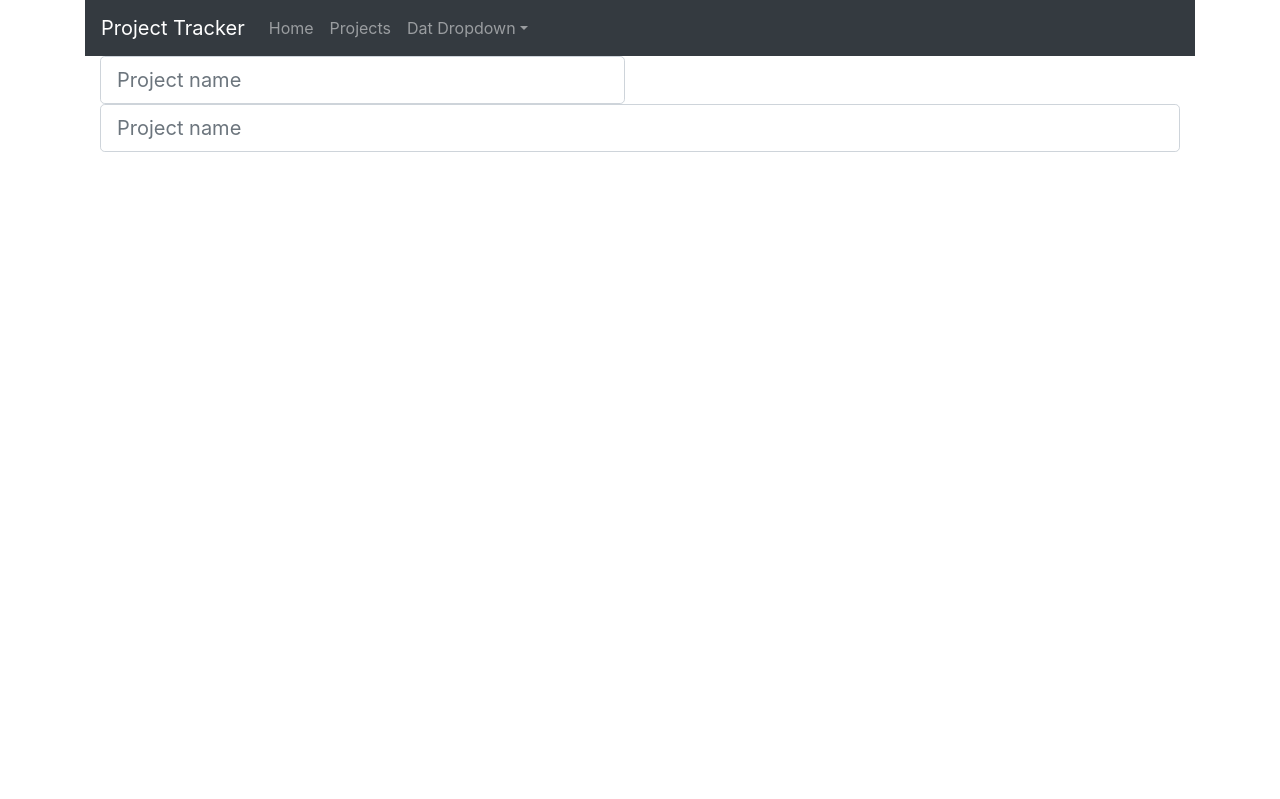
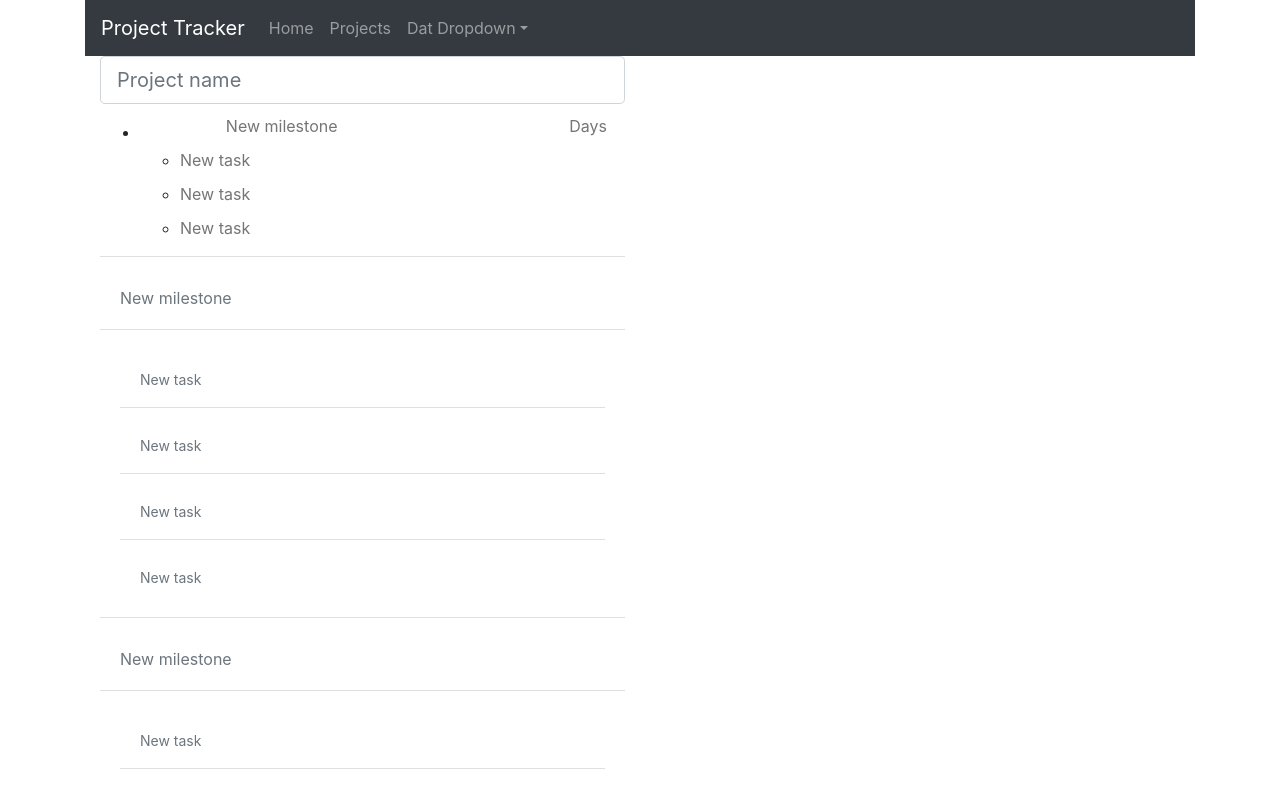
Before and after one commit to youngzaphod/project-tracker, a React (Create React App) app in the folder client/: page / in a window 1280 px wide. Shown: the top 799 px of the page. Built offline with nearby package versions, Linux system fonts and the light colour scheme.

Commit message:
Added Milestone and Task components, built our initial list structure

```diff
--- a/client/src/App.js
+++ b/client/src/App.js
@@ -15,7 +15,9 @@ class App extends Component {
         <Col m={6} lg={6}>
           <Form.Control size='lg' type='text' placeholder='Project name' />
         </Col>
-        <ProjectFields />
+        <Col m={6} lg={6}>
+          <ProjectFields />
+        </Col>
       </Container>
     );
   }
--- /dev/null
+++ b/client/src/Components/Milestone.js
@@ -0,0 +1,46 @@
+import React, { Component } from 'react';
+import Col from 'react-bootstrap/Col';
+import Row from 'react-bootstrap/Row';
+import Task from './Task';
+
+
+class Milestone extends Component {
+
+    displayOptions = () => {
+
+    }
+
+    render() {
+        return (
+            <div onmouseover={this.displayOptions}>
+            <Row>
+            <Col md={2}>
+
+            </Col>
+            <Col md={8}>
+            <input
+                id={this.props.id}
+                name='milestone'
+                type='text'
+                class='milestone-input'
+                placeholder='New milestone'
+            />
+            </Col>
+            <Col md={2}>
+            <input
+                id={this.props.id}
+                name='days'
+                type='text'
+                class='milestone-input'
+                placeholder='Days'
+                value={this.props.days}
+            />
+            </Col>
+            </Row>
+            </div>
+        )
+    }
+
+}
+
+export default Milestone;
--- a/client/src/Components/ProjectFields.js
+++ b/client/src/Components/ProjectFields.js
@@ -1,24 +1,79 @@
 import React, { Component } from 'react';
 import Container from 'react-bootstrap/Container';
+import ListGroup from 'react-bootstrap/ListGroup';
+import Milestone from './Milestone';
+import Task from './Task';
 import Form from 'react-bootstrap/Form';
 
-const options = [
-  { key: '.com', text: '.com', value: '.com' },
-  { key: '.net', text: '.net', value: '.net' },
-  { key: '.org', text: '.org', value: '.org' },
-]
-
 class ProjectFields extends Component {
-    state = {
-        name: '',
-    }
+  state = {
+      name: '',
+  }
 
   render() {
     return (
-      <Container>
-        <Form.Control size='lg' type='text' placeholder='Project name' />
+      <div>
+        <ul>
+          <li>
+            <Milestone id='one' />
+          </li>
+          <ul>
+              <li>
+                <Task id='one' />
+              </li>
+              <li>
+                <Task id='two' />
+              </li>
+              <li>
+                <Task id='three' />
+              </li>
+            </ul>
+        </ul>
+        <ListGroup as='ul' variant='flush'>
+          <ListGroup.Item>
+            <Form.Control className='milestone-input' size='md' type='text' placeholder='New milestone' />
+          </ListGroup.Item>
+          <ListGroup.Item>
+            <ListGroup as='ul' variant='flush'>
+              <ListGroup.Item>
+                <Form.Control className='task-input' size='sm' type='text' placeholder='New task' />
+              </ListGroup.Item>
+              <ListGroup.Item>
+                <Form.Control className='task-input' size='sm' type='text' placeholder='New task' />
+              </ListGroup.Item>
+              <ListGroup.Item>
+                <Form.Control className='task-input' size='sm' type='text' placeholder='New task' />
+              </ListGroup.Item>
+              <ListGroup.Item>
+                <Form.Control className='task-input' size='sm' type='text' placeholder='New task' />
+              </ListGroup.Item>
 
-      </Container>
+            </ListGroup>
+          </ListGroup.Item>
+          <ListGroup.Item>
+            <Form.Control className='milestone-input' size='md' type='text' placeholder='New milestone' />
+          </ListGroup.Item>
+          <ListGroup.Item>
+            <ListGroup as='ul' variant='flush'>
+              <ListGroup.Item>
+                <Form.Control className='task-input' size='sm' type='text' placeholder='New task' />
+              </ListGroup.Item>
+              <ListGroup.Item>
+                <Form.Control className='task-input' size='sm' type='text' placeholder='New task' />
+              </ListGroup.Item>
+              <ListGroup.Item>
+                <Form.Control className='task-input' size='sm' type='text' placeholder='New task' />
+              </ListGroup.Item>
+              <ListGroup.Item>
+                <Form.Control className='task-input' size='sm' type='text' placeholder='New task' />
+              </ListGroup.Item>
+
+            </ListGroup>
+          </ListGroup.Item>
+
+        </ListGroup>
+
+      </div>
     );
   }
 }
--- /dev/null
+++ b/client/src/Components/Task.js
@@ -0,0 +1,20 @@
+import React, { Component } from 'react';
+
+
+class Task extends Component {
+
+    render() {
+        return (
+            <input
+                id={this.props.id}
+                name='milestone'
+                type='text'
+                class='task-input'
+                placeholder='New task'
+            />
+        )
+    }
+
+}
+
+export default Task;
--- a/client/src/index.css
+++ b/client/src/index.css
@@ -12,3 +12,23 @@ code {
   font-family: source-code-pro, Menlo, Monaco, Consolas, "Courier New",
     monospace;
 }
+
+
+/* Custom css classes */
+.task-input, .milestone-input {
+  border: 0;
+  padding: 0;
+  margin: 10px 0 0 0;
+  transition: width .35s ease-in-out;
+  width: 100%;
+}
+
+.task-input:focus, .milestone-input:focus {
+  outline: none;
+  border-bottom: 1px solid gray;
+  /* background: #EFEFEF; */
+}
+
+.item-outline:focus {
+  border: 1px solid gray;
+}
--- a/client/src/index.js
+++ b/client/src/index.js
@@ -1,9 +1,10 @@
 import React from 'react';
 import ReactDOM from 'react-dom';
-import './index.css';
+
 import App from './App';
 //import 'semantic-ui-css/semantic.min.css';
 import 'bootstrap/dist/css/bootstrap.min.css';
+import './index.css';
 import * as serviceWorker from './serviceWorker';
 
 ReactDOM.render(<App />, document.getElementById('root'));
```
